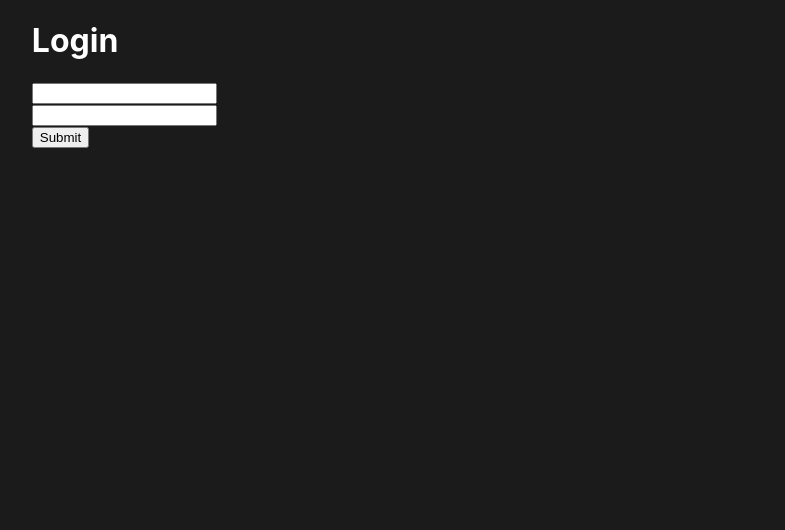
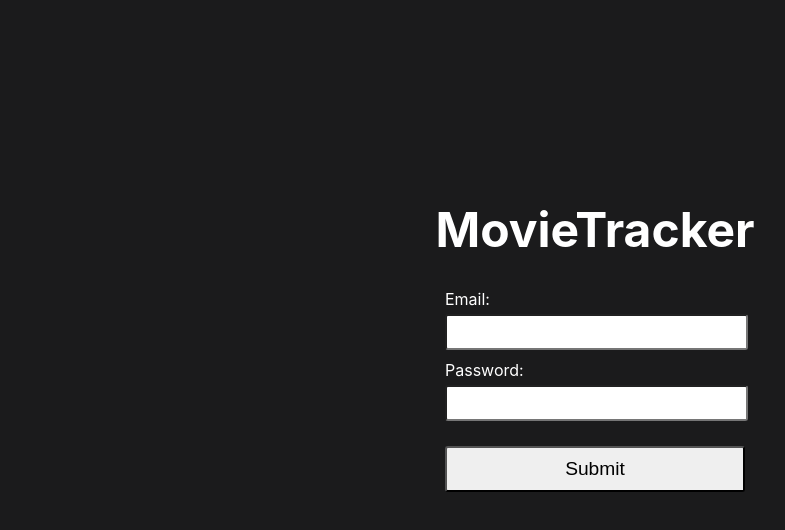
Before and after one commit to JonRBerkowitz/movie-tracker, a React (Create React App) app in the folder client/: page /login in a window 1280 px wide. Shown: the top 530 px of the page, without its empty margins (45-830 px from the left). Built offline with nearby package versions, Linux system fonts and the light colour scheme.

Commit message:
login page css

```diff
--- a/client/src/components/ListSelector.js
+++ b/client/src/components/ListSelector.js
@@ -5,11 +5,11 @@ import { connect } from 'react-redux';
 class ListSelector extends React.Component {
 
 state = {
-	current_list: [this.props.lists[0]]
+	current_list: [this.props.current_list || this.props.lists[0]]
 }
 
 componentDidMount() {
-	this.props.switchList(this.props.lists[0])
+	this.props.switchList(this.props.current_list || this.props.lists[0])
 }
 
 handleChange = (event) => {
@@ -28,6 +28,9 @@ return(
 	}
 }
 
+const mapStateToProps = state => {
+	return { current_list: state.lists.current_list }
+}
 
 const mapDispatchToProps = dispatch => {
 	return { switchList: (list) => dispatch( switchList(list)) }
--- a/client/src/components/LoginForm.js
+++ b/client/src/components/LoginForm.js
@@ -33,12 +33,16 @@ class LoginForm extends React.Component {
 
 	return(
 		<React.Fragment>
-			<h1>Login</h1>
+			<h1 className="login-page-title">MovieTracker</h1>
+			<div className="login-box">
 			<form onSubmit={(event) => this.handleSubmit(event)} >
-				<input type="text" name="email" onChange={(event) => this.handleChange(event)} value={this.state.username} /><br />
-				<input type="password" name="password" onChange={(event) => this.handleChange(event)} value={this.state.password} /><br />
-				<input type="submit" />
+				<p className="field-name">Email:</p>
+				<input className="login-field" type="text" name="email" onChange={(event) => this.handleChange(event)} value={this.state.username} /><br />
+				<p className="field-name">Password:</p>
+				<input className="login-field" type="password" name="password" onChange={(event) => this.handleChange(event)} value={this.state.password} /><br />
+				<input className="submitForm" type="submit" />
 			</form>
+			</div>
 		</React.Fragment>
 	)
 	}
--- a/client/src/containers/MainContainer.js
+++ b/client/src/containers/MainContainer.js
@@ -17,7 +17,7 @@ class MainContainer extends React.Component {
 	<React.Fragment>
 	<Navigation />
 	  <div className="wrapper">
-    	<h1 className="app-name">MOVIE TRACKER</h1>
+    	<h1 className="app-name">MovieTracker</h1>
 
     	<SearchContainer />
       	<ListContainer />
--- a/client/src/index.css
+++ b/client/src/index.css
@@ -83,6 +83,39 @@ body {
 	z-index: 1;
 }
 
+.login-page-title {
+	width: 100%;
+	font-size: 3em;
+	margin: 200px auto 30px auto;
+	text-align: center;
+}
+
+.field-name {
+	margin-top: 10px;
+	margin-bottom: 5px;
+}
+
+.login-box {
+	margin: 0 auto;
+	width: 300px;
+	padding: 0;
+}
+
+.login-field {
+	width: 98.5%;
+	height: 30px;
+	border-radius: 3px;
+}
+
+.submitForm {
+	width: 100%;
+	font-size: 1.2em;
+	margin-top: 25px;
+	padding: 10px;
+	border-radius: 3px;
+	cursor: pointer;
+}
+
 .movie-page {
 	display: flex;
 	flex-direction: row;
@@ -147,11 +180,15 @@ body {
 
 .movie-list {
 	display: flex;
-	width: 100%;
+	width: 88%;
 	margin: 0 auto;
 	overflow-x: scroll;
 	-ms-overflow-style: none;
 	scrollbar-width: none;
+}
+
+.shadow {
+	box-shadow: inset -8px 0 10px #161616;
 }
 
 .movie-list::-webkit-scrollbar {
@@ -222,9 +259,8 @@ body {
 	background-color: #161616;
 	width: 100%;
 	border-top: 1px solid #353538;
-	padding: 1.5% 6%;
+	padding: 1.5% 0;
 	height: 250px;
-
 }
 
 .list-select {
@@ -235,6 +271,7 @@ body {
 	border: none;
 	border-bottom: 1px solid #353538;
 	margin-bottom: 5px;
+	margin-left: 6%;
 }
 
 .list-select:focus {
```
Also changed, not shown: 1 other file (tests, documents, lock files or other folders).
